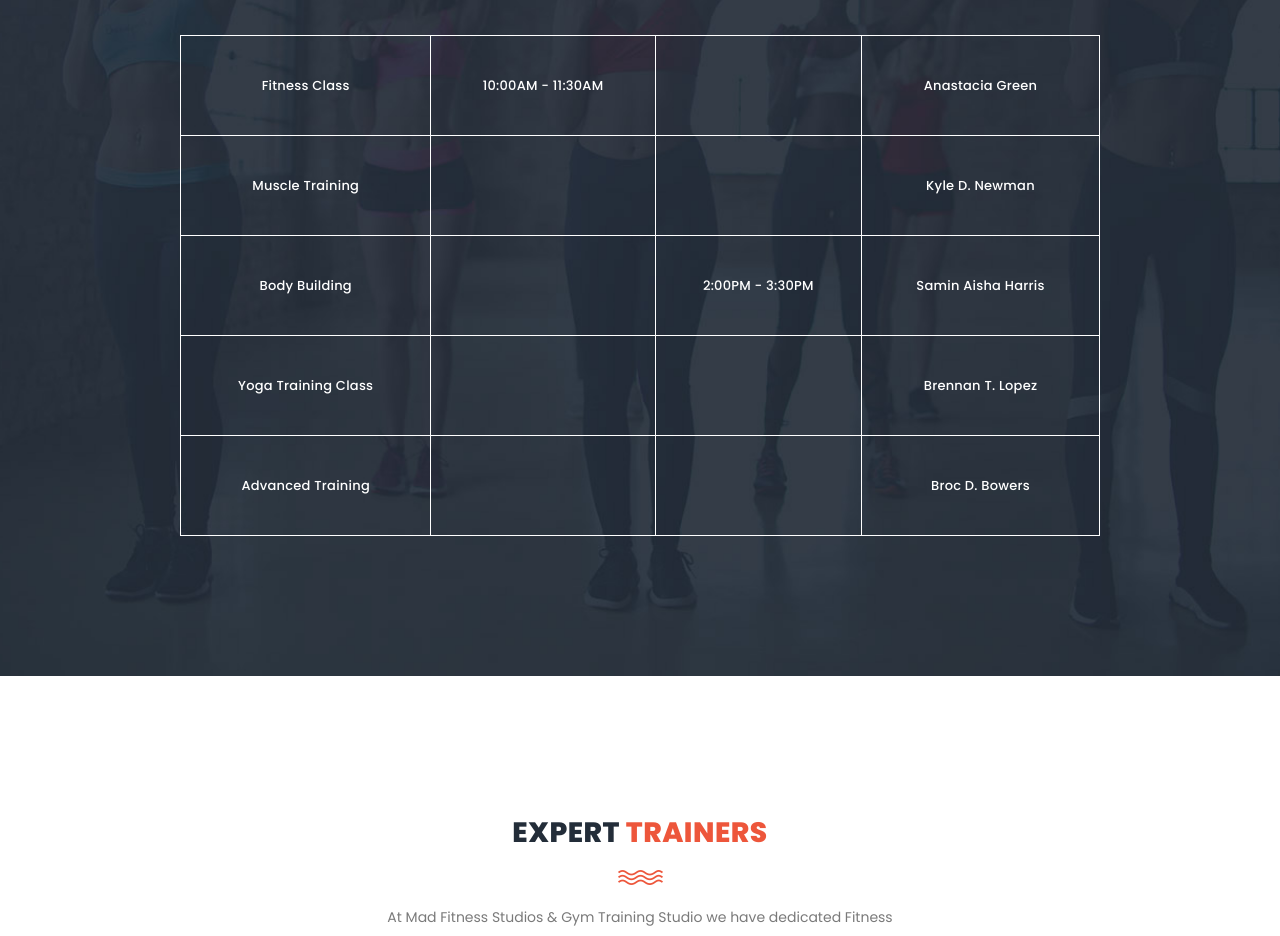
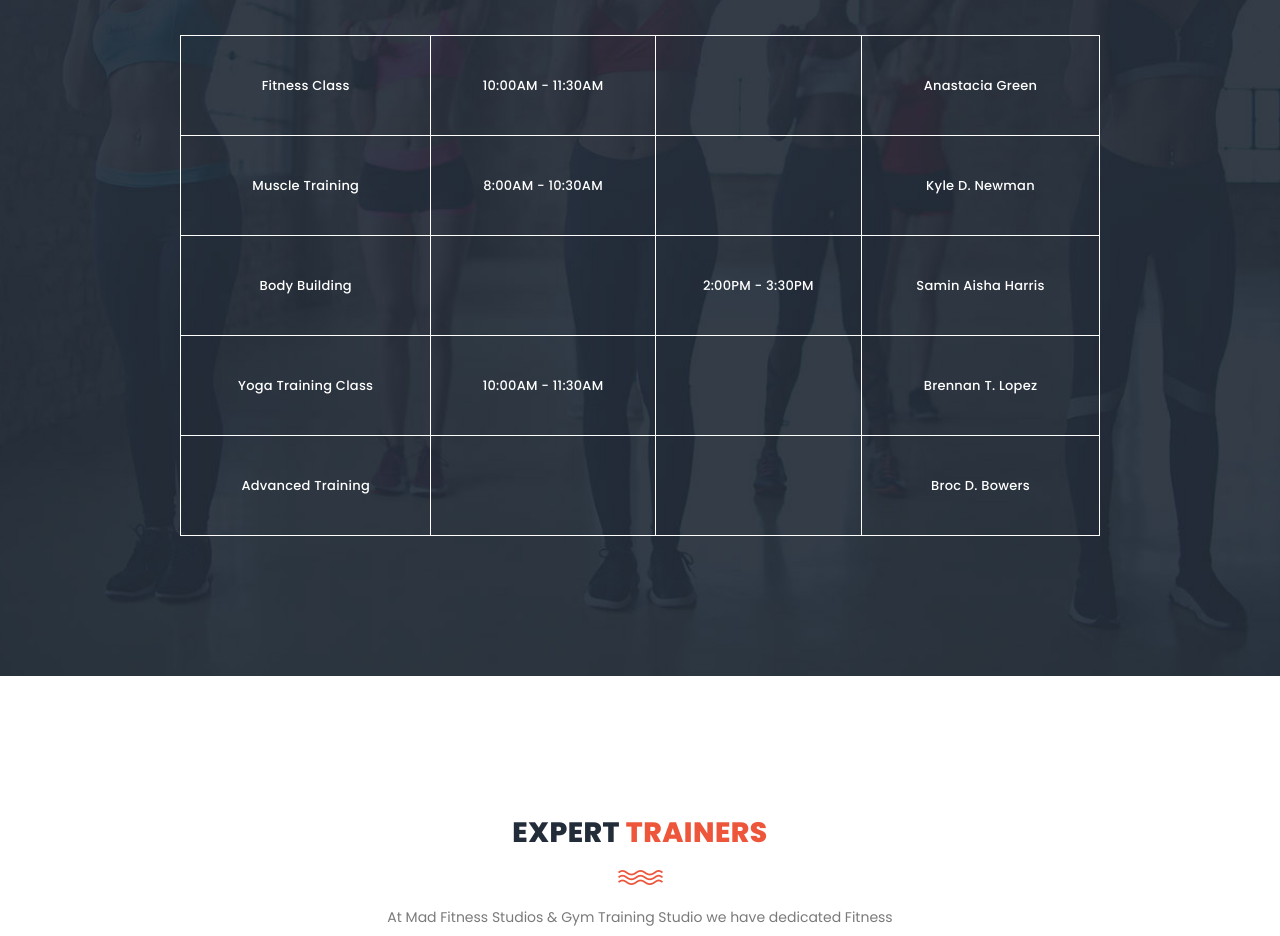
Before and after one commit to SamuelMwangi-YR/E-commerce-positive-Mad-Fitness-Studios-Gym-Training-Studio-, a plain HTML site: page index.html in a window 1280 px wide. Shown: the part 3980-4916 px from the top of the page. Drawn offline with Linux system fonts and the light colour scheme.

Commit message:
Update index.html

```diff
--- a/index.html
+++ b/index.html
@@ -326,7 +326,7 @@ https://templatemo.com/tm-548-training-studio
                                 </tr>
                                 <tr>
                                     <td class="day-time">Muscle Training</td>
-                                    <td class="friday ts-item" data-tsmeta="friday">10:00AM - 11:30AM</td>
+                                    <td class="friday ts-item show" data-tsmeta="friday">8:00AM - 10:30AM</td>
                                     <td class="thursday friday ts-item" data-tsmeta="thursday" data-tsmeta="friday">2:00PM - 3:30PM</td>
                                     <td>Kyle D. Newman</td>
                                 </tr>
@@ -338,7 +338,7 @@ https://templatemo.com/tm-548-training-studio
                                 </tr>
                                 <tr>
                                     <td class="day-time">Yoga Training Class</td>
-                                    <td class="wednesday ts-item" data-tsmeta="wednesday">10:00AM - 11:30AM</td>
+                                    <td class="wednesday ts-item show" data-tsmeta="wednesday">10:00AM - 11:30AM</td>
                                     <td class="friday ts-item" data-tsmeta="friday">2:00PM - 3:30PM</td>
                                     <td>Brennan T. Lopez</td>
                                 </tr>
```
